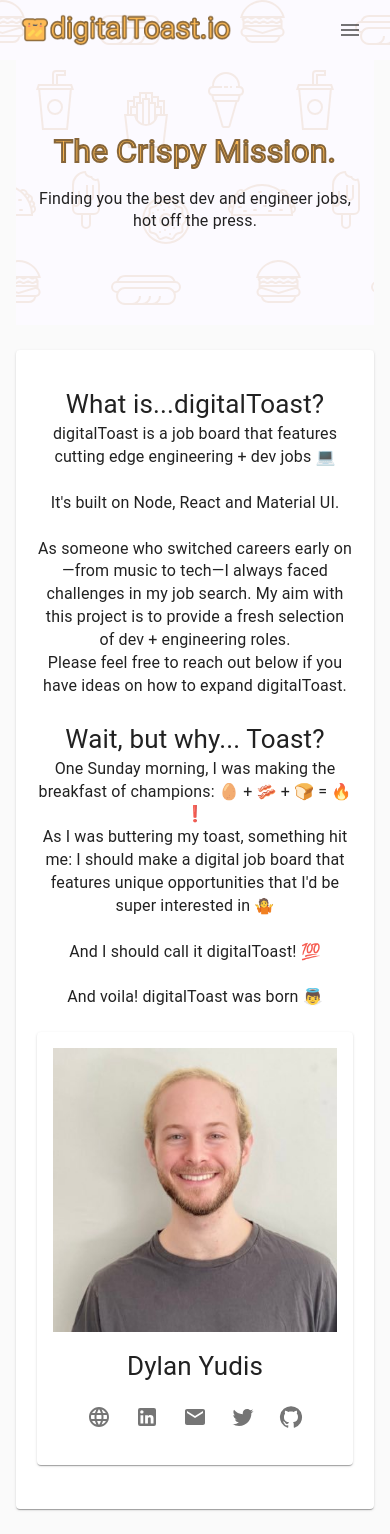
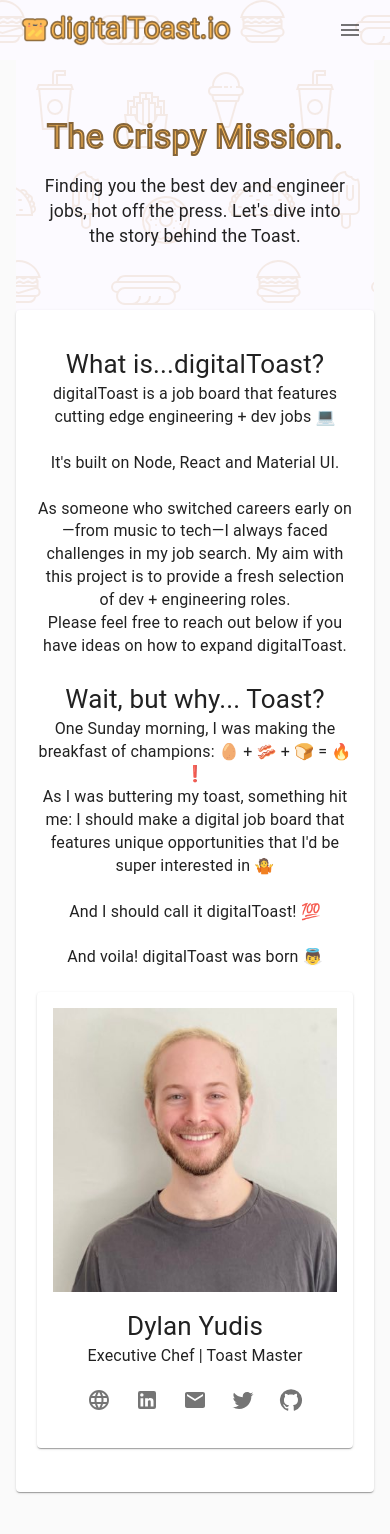
Before and after one commit to dyudis314/jobboard-frontend, a React (Create React App) app: page /about in a window 390 px wide. Built offline with nearby package versions, Linux system fonts and the light colour scheme.

Commit message:
make header spacing mobile responsive

```diff
--- a/src/components/Header.js
+++ b/src/components/Header.js
@@ -12,7 +12,7 @@
 
     return (
         <>
-            <Stack className="header-box" spacing={2}>
+            <Stack className="header-box" spacing={2} sx={{mb: -5}}>
                 <Navbar>
                     <Link to="/about" />
                     <Link to="/contact" />
--- a/src/pages/About.js
+++ b/src/pages/About.js
@@ -1,4 +1,3 @@
-import Typography from '@mui/material/Typography';
 import { Card, CardContent } from "@material-ui/core";
 import '../index.css';
 import '../components/Header.css';
@@ -20,7 +19,7 @@
     <Container sx={{ textAlign: 'center', alignItems: 'center', justifyContent: 'center' }}>
       <Header
         headerText={"The Crispy Mission."}
-        headerSubText={"Finding you the best dev and engineer jobs, hot off the press."}
+        headerSubText={"Finding you the best dev and engineer jobs, hot off the press. Let's dive into the story behind the Toast."}
       />
       <Card style={{ maxWidth: 950, margin: "25px auto", padding: "20px 5px" }}>
         <CardContent>
@@ -39,7 +38,8 @@
                     image="./images/dylan.jpg"
                   />
                   <Box sx={{ mt: 2 }}>
-                    <span className="headingText">Dylan Yudis</span>
+                    <span className="headingText">Dylan Yudis</span><br></br>
+                    <span className="bodyText">Executive Chef | Toast Master</span>
                     <Box sx={{ mt: 1 }}>
                       <IconButton aria-label="dylanyudis.com" onClick={() => window.open('https://www.dylanyudis.com/')}>
                         <LanguageIcon />
--- a/src/pages/Post.js
+++ b/src/pages/Post.js
@@ -9,12 +9,12 @@
     <div>
       <Header
         headerText={"Looking to Post a Job?"}
-        headerSubText={"Fill out the below form!"}
+        headerSubText={"Fill out the form below! I take submissions for the digitalToast job board if it's the right fit."}
       />
       <Card style={{ maxWidth: 950, margin: "25px auto", padding: "20px 5px" }}>
         <CardContent>
           <Typography variant="h5" >Contact Us</Typography>
-          <Typography variant="body2" gutterBottom component="p" color="textSecondary">Fill out the form and we will get back to you shortly.</Typography>
+          <Typography variant="body2" gutterBottom component="p" color="textSecondary">Fill out the form and I will get back to you shortly with more information.</Typography>
           <form action="https://formsubmit.co/dyudis314@gmail.com" method="POST">
             <Grid container spacing={2}>
               <Grid xs={12} sm={6} item>
--- a/src/pages/Resources.js
+++ b/src/pages/Resources.js
@@ -33,7 +33,7 @@
     <>
       <Header
         headerText={"The Resources Page."}
-        headerSubText={"Here's a list of resources to help you land that next, cool dev or engineer role."}
+        headerSubText={"Here's a list of resources to help you land that next, cool dev or engineer role. The list ranges from practice problems, interview tips to inspiration. Dig in."}
       />
       <Grid container spacing={4} className={classes.gridContainer}>
         {<Grid item xs={12} sm={6} md={4} >
```
Also changed, not shown: src/components/Header.css.
